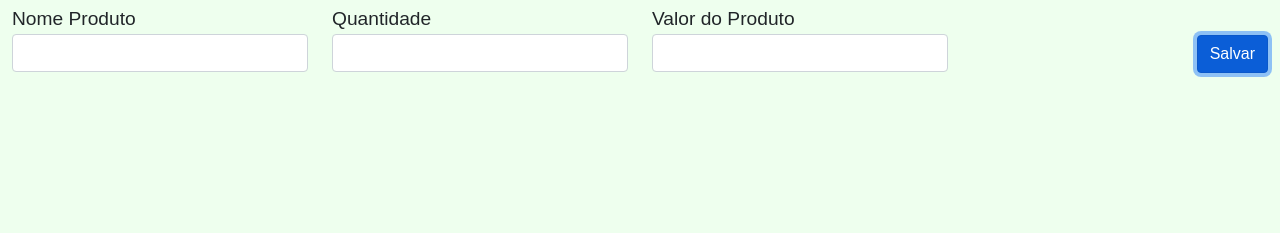
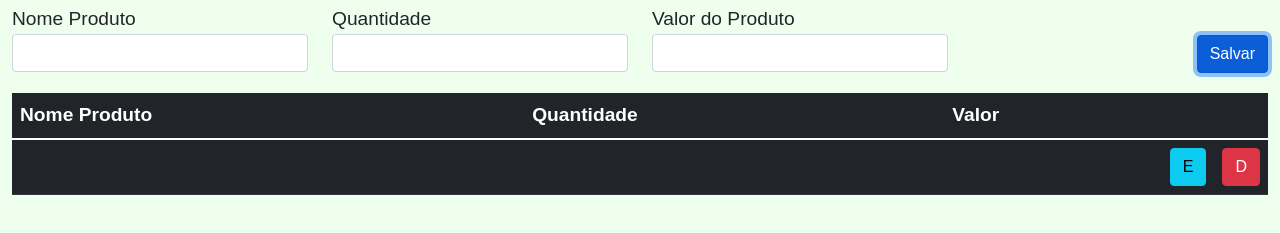
Before and after one commit to allan-vent/JavaScript, a plain HTML site: page index.html in a window 1280 px wide. Both pictures are taken after a click on the button "Salvar". Shown: the part 51-284 px from the top of the page. Drawn offline with nearby package versions, Linux system fonts and the light colour scheme.

Commit message:
Commit aula 16/12

```diff
--- a/index.html
+++ b/index.html
@@ -41,9 +41,26 @@
                 </div>
             </div>
         </div>
+        <div class="row defaultMarginTop">
+            <div class="col-md-12">
+                <table class="table table-dark" id="tblProdutos">
+                    <thead>
+                        <tr>
+                            <th>Nome Produto</th>
+                            <th>Quantidade</th>
+                            <th>Valor</th>
+                            <th style="width: 50px;"></th>
+                            <th style="width: 50px;"></th>
+                        </tr>
+                    </thead>
+                    <tbody>
+
+                    </tbody>
+                </table>
+            </div>
+        </div>
 
     </div>
-
 
 
 
--- a/index.js
+++ b/index.js
@@ -2,11 +2,53 @@
 //     alert("Mensagem apresentada no carregamento do sistema");
 // }
 
+function populaTabela() {
+    if (localStorage.getItem("produtos")) {
+        let produtos = JSON.parse(localStorage.getItem("produtos"))
+
+        $("#tblProdutos tbody").html("")
+        produtos.forEach((produto) => {
+            $("#tblProdutos tbody").append(`<tr>
+                <td>${produto.nome}</td>
+                <td>${produto.quantidade}</td>
+                <td>${produto.valor}</td>
+                <td style="width: 50px"><button type"button" class="btn btn-info">E</button></td>
+                <td style="width: 50px"><button type="button" class="btn btn-danger">D</button></td>
+            </tr>`)
+        })
+    }
+}
+
 $(() => {
     //Código executado no carregamento da página
     // alert("Mensagem apresentada no carregamento do sistema");
+    populaTabela()
 
     $("#btnSalvar").click(() => {
-        console.log("FUNÇÃO CLICK FUNCIONOU")
+        // console.log("FUNÇÃO CLICK FUNCIONOU")
+        // localStorage.setItem("key", "efetivo valor que será armazenado")
+
+        // let produto = {nome: "", quantidade: 0, valor: 0}
+        let produto = {}
+        produto.nome = $("#nmProduto").val()
+        produto.quantidade = $("#quantidade").val()
+        produto.valor = $("#vlrProduto").val()
+
+        let listaProdutos = []
+        if (localStorage.getItem("produtos")) {
+            listaProdutos = JSON.parse(localStorage.getItem("produtos"))
+        }
+
+        listaProdutos.push(produto)
+
+        localStorage.setItem("produtos", JSON.stringify(listaProdutos))
+
+        alert("Produto salvo com sucesso")
+
+        $("#nmProduto").val("")
+        $("#quantidade").val("")
+        $("#vlrProduto").val("")
+
+        populaTabela()
     })
 })
--- a/style.css
+++ b/style.css
@@ -12,3 +12,7 @@ body {
 .align-right button {
     margin-top: 30px;
 }
+
+.defaultMarginTop {
+    margin-top: 20px;
+}
```
